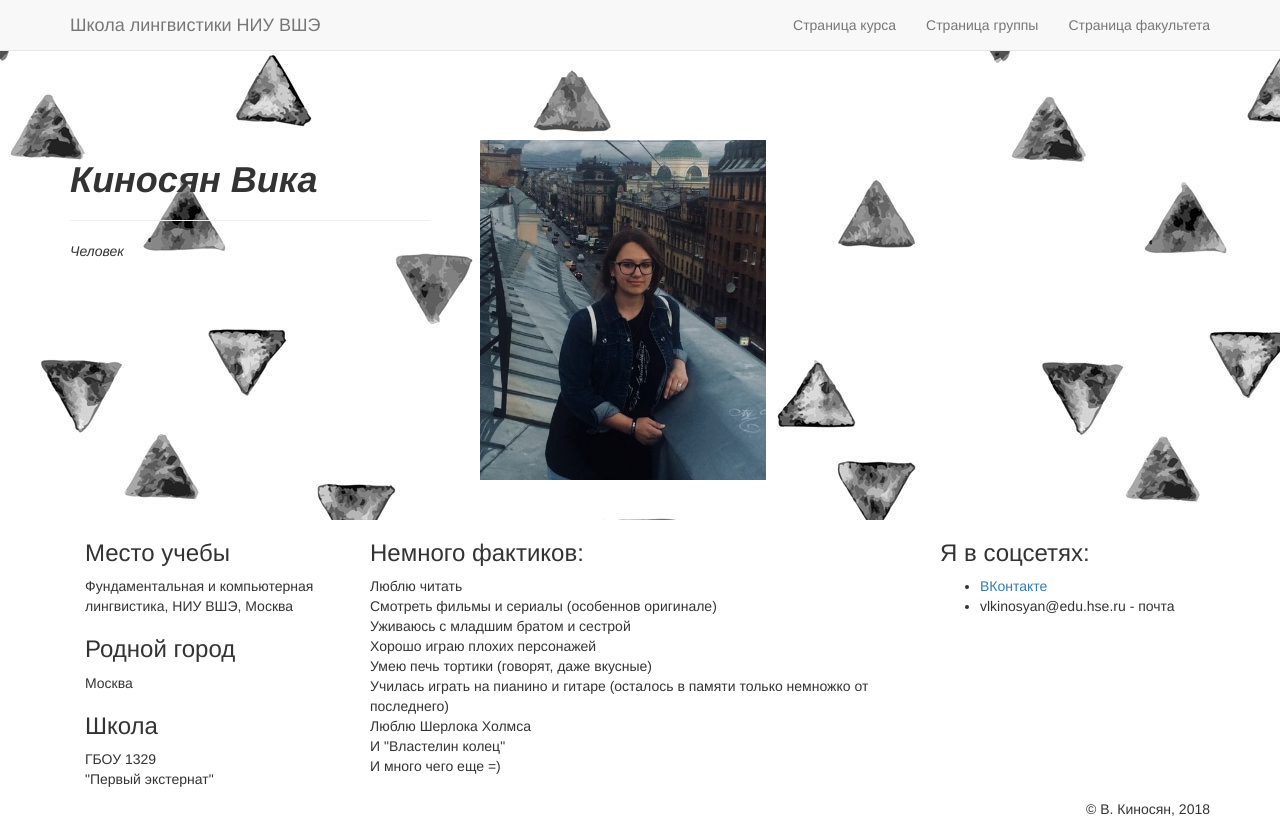
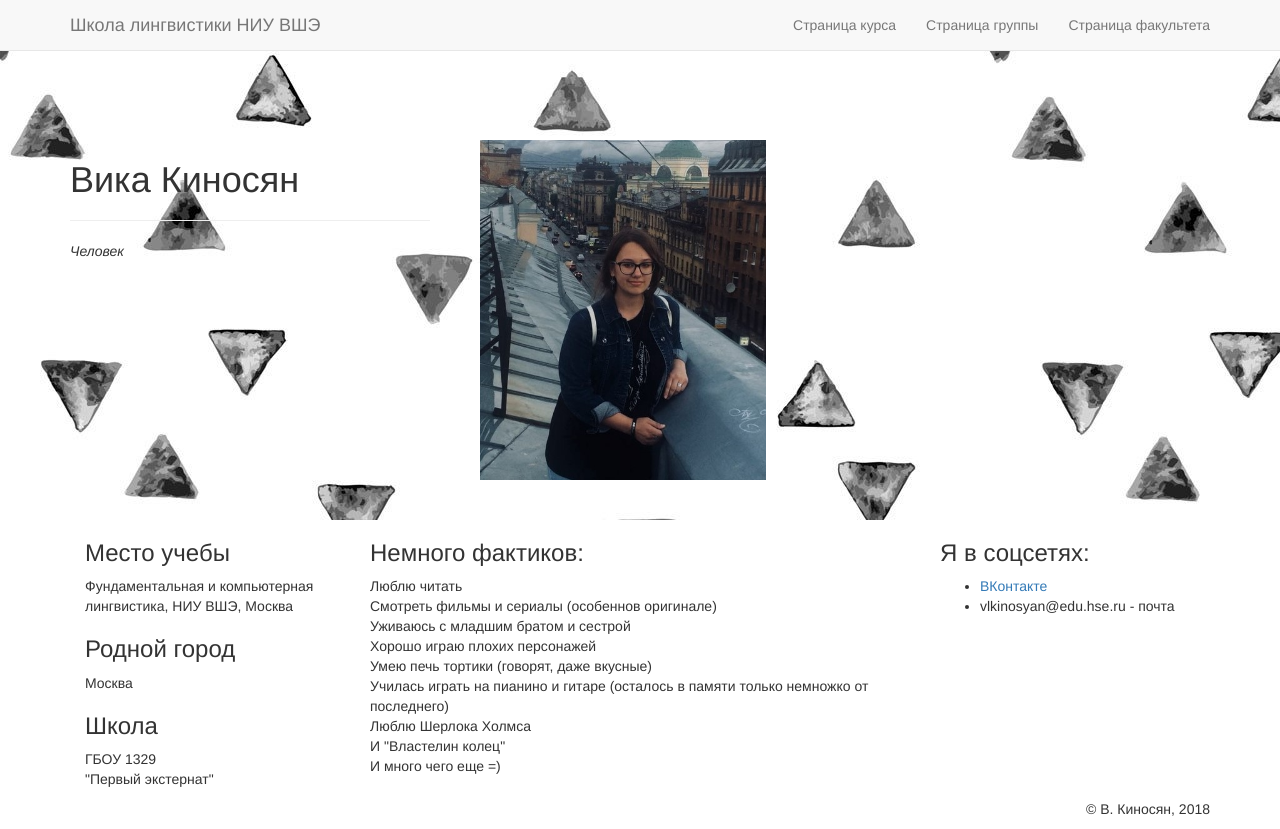
Before and after one commit to VKinosyan/webpage, a plain HTML site: page index.html in a window 1280 px wide. Drawn offline with nearby package versions, Linux system fonts and the light colour scheme.

Commit message:
Update index.html

```diff
--- a/index.html
+++ b/index.html
@@ -60,7 +60,7 @@
 
 						<br/><br/>
 
-						<h1><b><i>Киносян Вика</i></b></h1>
+						<h1>Вика Киносян</h1>
 
 						<hr>
 
```
